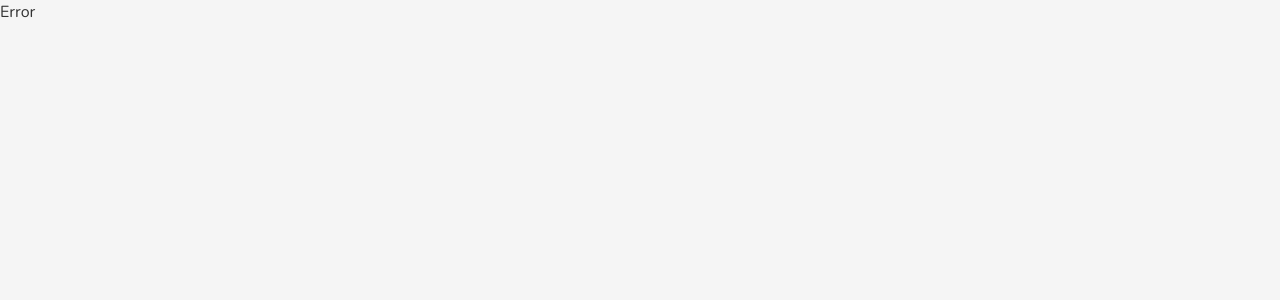
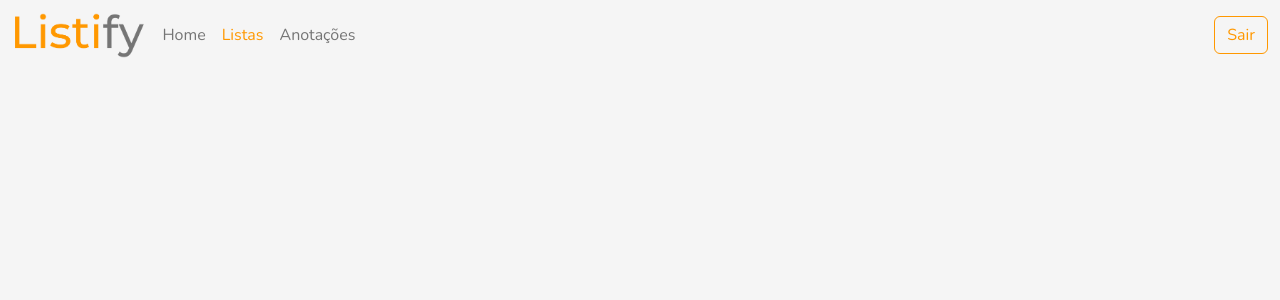
Before and after one commit to crisvini/Listify-Frontend, a React (Vite) app: page /listas/nova in a window 1280 px wide. Before the commit this address had no page. Shown: the top 300 px of the page. Built offline with nearby package versions, Linux system fonts and the light colour scheme.

Commit message:
novas páginas

```diff
--- a/src/components/Navbar.jsx
+++ b/src/components/Navbar.jsx
@@ -28,10 +28,10 @@ const Navbar = () => {
                                         <NavLink to='/home'>Home</NavLink>
                                     </li>
                                     <li className="nav-item me-3">
-                                        <NavLink to='/anotacoes'>Anotações</NavLink>
+                                        <NavLink to='/listas'>Listas</NavLink>
                                     </li>
                                     <li className="nav-item me-3">
-                                        <NavLink to='/listas'>Listas</NavLink>
+                                        <NavLink to='/anotacoes'>Anotações</NavLink>
                                     </li>
                                     <li className="nav-item d-lg-none mt-2">
                                         <button type='button' className='btn btn-outline-orange w-100' onClick={() => handleSair()}>Sair</button>
--- /dev/null
+++ b/src/routes/AnotacaoPage.jsx
@@ -0,0 +1,7 @@
+const AnotacaoPage = () => {
+    return (
+        <div>AnotacaoPage</div>
+    )
+}
+
+export default AnotacaoPage
--- a/src/routes/HomePage.jsx
+++ b/src/routes/HomePage.jsx
@@ -12,12 +12,12 @@ const HomePage = () => {
                             <div className="row g-3">
                                 <div className="col-12 col-lg-4">
                                     <button className="btn btn-lg btn-outline-orange p-3 w-100">
-                                        <span>Nova anotação&nbsp;<i className="bi bi-plus-circle"></i></span>
+                                        <span>Nova lista&nbsp;<i className="bi bi-plus-circle"></i></span>
                                     </button>
                                 </div>
                                 <div className="col-12 col-lg-4">
                                     <button className="btn btn-lg btn-outline-orange p-3 w-100">
-                                        <span>Nova lista&nbsp;<i className="bi bi-plus-circle"></i></span>
+                                        <span>Nova anotação&nbsp;<i className="bi bi-plus-circle"></i></span>
                                     </button>
                                 </div>
                                 <div className="col-12 col-lg-4">
--- /dev/null
+++ b/src/routes/ListaPage.jsx
@@ -0,0 +1,11 @@
+import Navbar from "../components/Navbar"
+
+const ListaPage = () => {
+    return (
+        <>
+            <Navbar />
+        </>
+    )
+}
+
+export default ListaPage
```
Also changed, not shown: src/main.jsx (+12 -2 lines).
